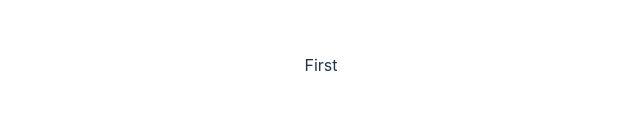
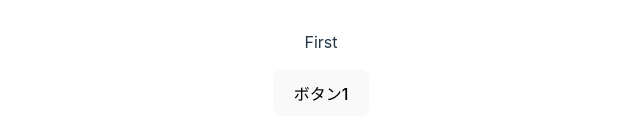
Before and after one commit to hys-s/abandonment-rate, a React (Vite) app: page /first in a window 1280 px wide. Shown: the part 335-474 px from the top of the page, without its empty margins (319-959 px from the left). Built offline with nearby package versions, Linux system fonts and the light colour scheme.

Commit message:
カスタムイベント初期コミット

```diff
--- a/package.json
+++ b/package.json
@@ -18,6 +18,7 @@
   },
   "devDependencies": {
     "@eslint/js": "^9.19.0",
+    "@types/gtag.js": "^0.0.20",
     "@types/node": "^22.13.1",
     "@types/react": "^19.0.8",
     "@types/react-dom": "^19.0.3",
--- a/src/pages/First.tsx
+++ b/src/pages/First.tsx
@@ -1,9 +1,16 @@
-import { FC } from 'react'
+import { FC, useEffect } from 'react'
 
 export const First: FC = () => {
+  useEffect(() => {
+    gtag('event', 'rendering_first')
+  },[])
+  const handleCickButtonFirst = () => {
+    gtag('event', 'click_button_first')
+  }
   return(
     <>
       <p>First</p>
+      <button onClick={handleCickButtonFirst}>ボタン1</button>
     </>
   )
 }
```
Also changed, not shown: 1 other file (tests, documents, lock files or other folders).
